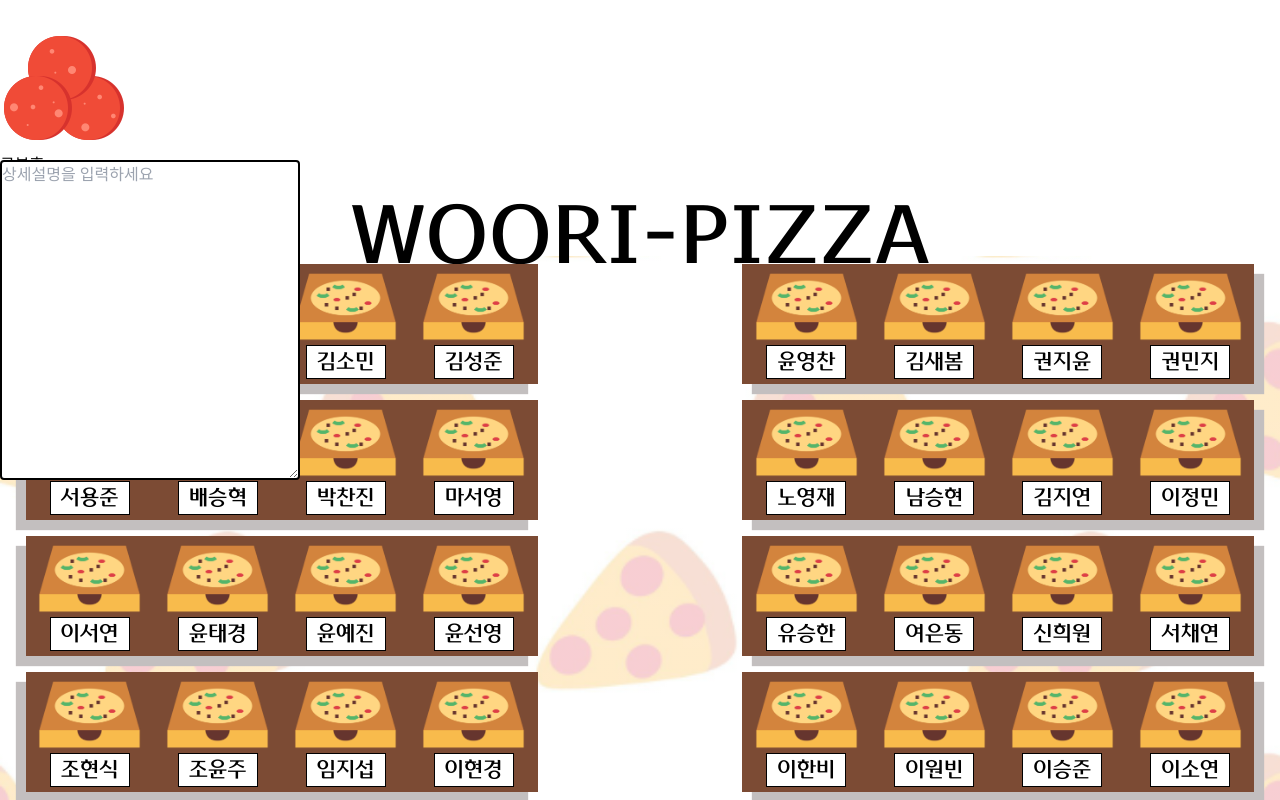
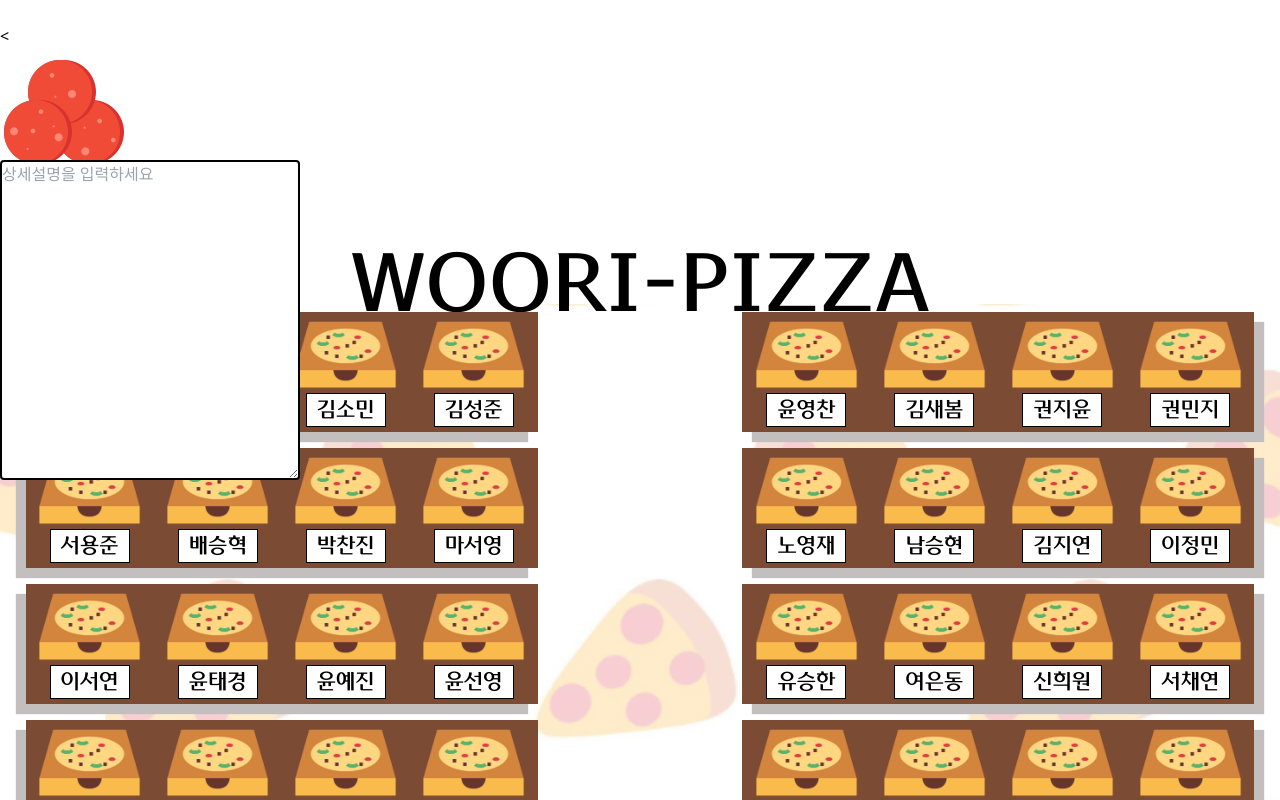
Before and after one commit to woorifisa-service-dev-4th/frontend-1st-woori-pizza, a React (Vite) app: page / in a window 1280 px wide. Both pictures are taken after a click on the picture 89 px from the left and 130 px from the top of the page. Shown: the top 800 px of the page. Built offline with nearby package versions, Linux system fonts and the light colour scheme.

Commit message:
feat: implement change image feature

```diff
--- a/src/components/modal-section/Profile.jsx
+++ b/src/components/modal-section/Profile.jsx
@@ -12,16 +12,41 @@ export const Profile = () => {
       modalContext.modalData.row
     ];
 
+  const images = ["PEPPERONI", "BACON", "CHEESE", "TOMATO"];
+  const ind = images.indexOf(index.img);
+
   return (
     <div className="flex items-center">
+      <button
+        className="pr-[1vw]"
+        onClick={() => {
+          const newArr = [...nameArrContext.nameArr];
+          newArr[modalContext.modalData.col][modalContext.modalData.row].img =
+            images[ind === 0 ? 3 : (ind - 1) % 4];
+          nameArrContext.setNameArr(newArr);
+        }}
+      >
+        {" "}
+        &lt;{" "}
+      </button>
       <img
-        className="w-auto h-[5vh] pr-[3.5vw]"
+        className="w-auto h-[5vh]"
         src={PROF_IMAGE_SRC[index.img].src}
         alt={PROF_IMAGE_SRC[index.img].alt}
+        onClick={() => {}}
+      />
+      <button
+        className="pl-[1vw] pr-[3.5vw]"
         onClick={() => {
-          // TODO: 이미지 변경 로직
+          const newArr = [...nameArrContext.nameArr];
+          newArr[modalContext.modalData.col][modalContext.modalData.row].img =
+            images[(ind + 1) % 4];
+          nameArrContext.setNameArr(newArr);
         }}
-      />
+      >
+        {" "}
+        &gt;{" "}
+      </button>
       <div className="mb-0 text-3xl font-bold text-black">{index.name}</div>
       <Description />
     </div>
--- a/src/components/seat-section/Seat.jsx
+++ b/src/components/seat-section/Seat.jsx
@@ -4,9 +4,6 @@ import { NameArrContext } from "../../contexts/NameArrContext";
 import { ModalContext } from "../../contexts/ModalContext";
 
 const Seat = ({ col, row }) => {
-  console.log(`col: ${col}`);
-  console.log(`row: ${row}`);
-
   const context = useContext(NameArrContext);
   const modalContext = useContext(ModalContext);
   const index = context.nameArr[col][row];
```
